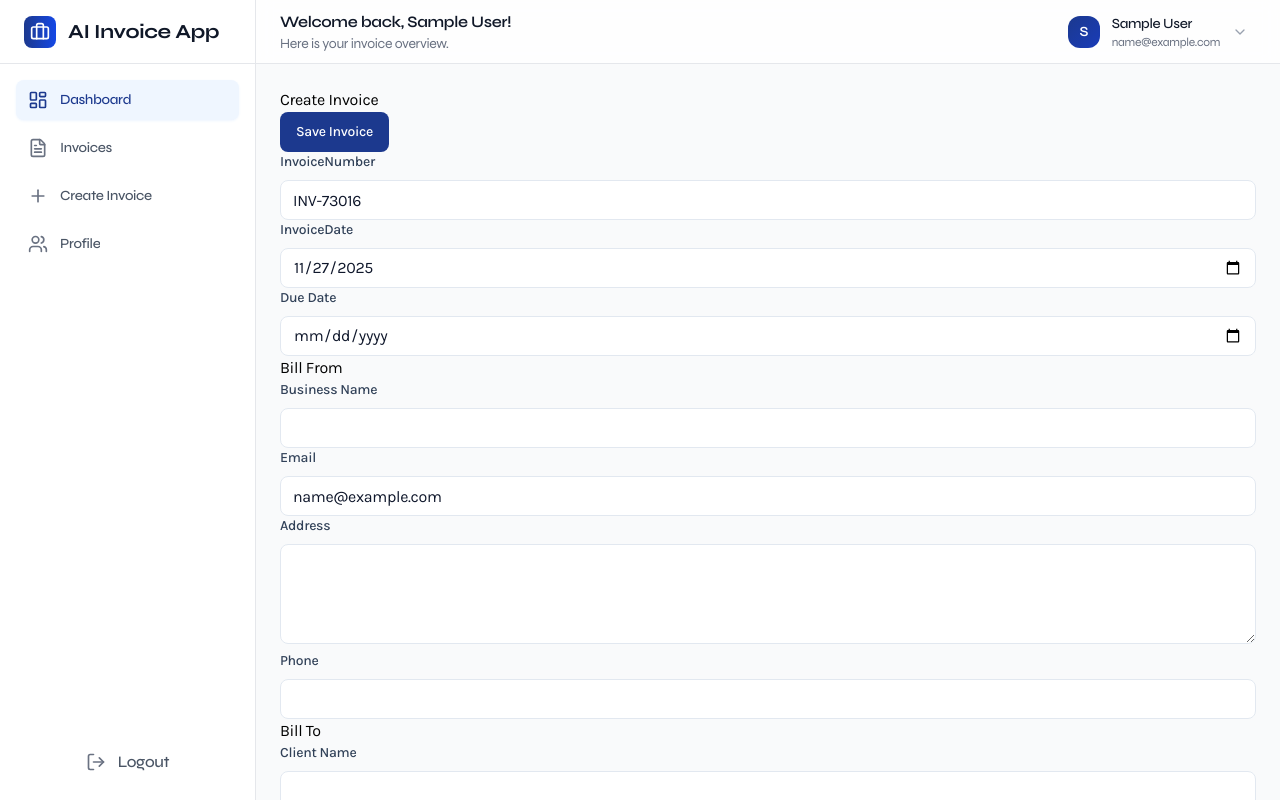
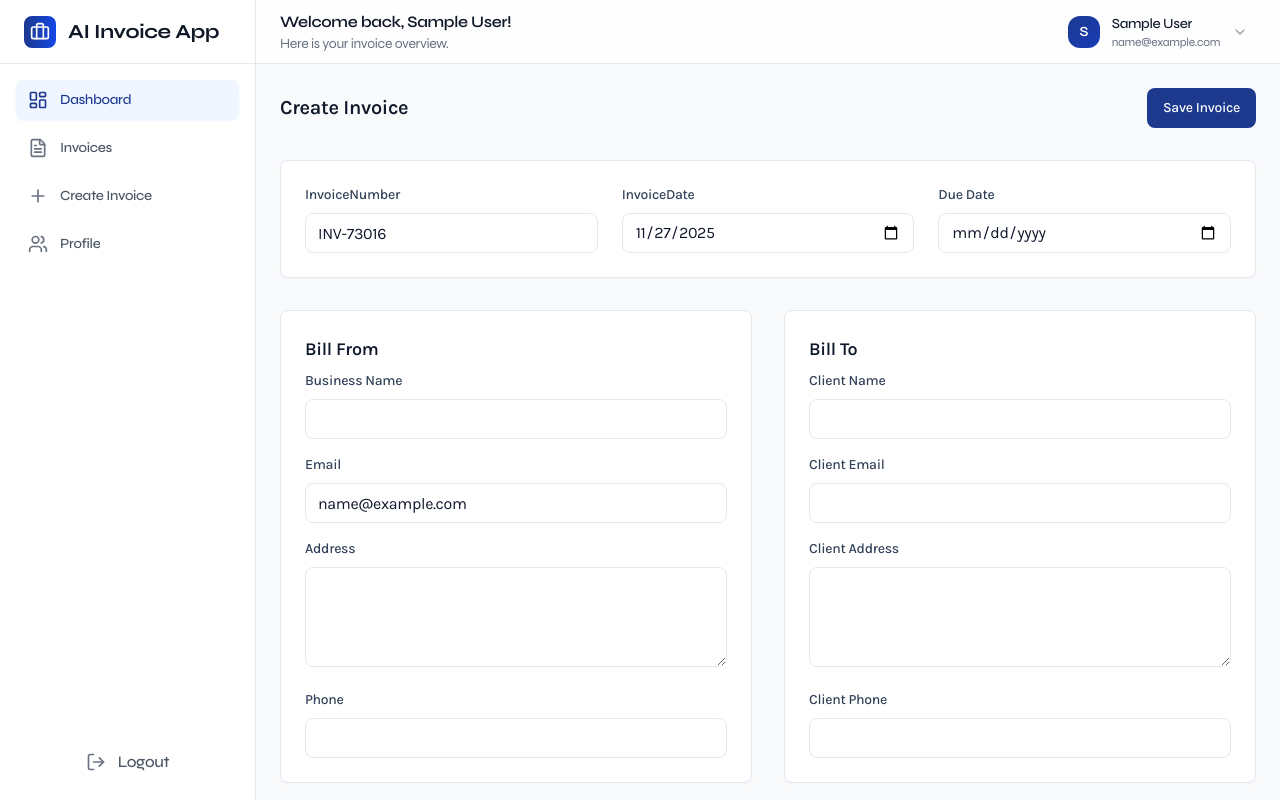
Before and after one commit to vaibhavmali-git/Invox.ai, a React app in the folder frontend/: page /invoices/new in a window 1280 px wide. Built offline with nearby package versions, Linux system fonts and the light colour scheme; no server answers; sample sign-in values are in the browser's storage; the HTML template or start-up script is replaced by a standard one.

Commit message:
feat(frontend): style CreateInvoice form layout (inputs, sections, grid, card UI)

```diff
--- a/frontend/src/pages/Invoices/CreateInvoice.jsx
+++ b/frontend/src/pages/Invoices/CreateInvoice.jsx
@@ -125,9 +125,9 @@ const CreateInvoice = ({ existingInvoice, onSave }) => {
   };
 
   return (
-    <form onSubmit={handleSubmit} className="num">
-      <div className="">
-        <h2 className="">
+    <form onSubmit={handleSubmit} className="space-y-8 pb-[100vh] num">
+      <div className="flex justify-between items-center">
+        <h2 className="text-xl font-semibold text-slate-900">
           {existingInvoice ? "Edit Invoice" : "Create Invoice"}
         </h2>
         <Button type="submit" isLoading={loading || isGeneratingNumber}>
@@ -135,8 +135,8 @@ const CreateInvoice = ({ existingInvoice, onSave }) => {
         </Button>
       </div>
 
-      <div className="">
-        <div className="">
+      <div className="bg-white p-6 rounded-lg shadow-sm shadow-gray-100 border border-slate-200">
+        <div className="grid grid-cols-1 md:grid-cols-3 gap-6">
           <InputField
             label="InvoiceNumber"
             name="invoiceNumber"
@@ -162,9 +162,9 @@ const CreateInvoice = ({ existingInvoice, onSave }) => {
         </div>
       </div>
 
-      <div className="">
-        <div className="">
-          <h3>Bill From</h3>
+      <div className="grid grid-cols-1 md:grid-cols-2 gap-8">
+        <div className="bg-white p-6 rounded-lg shadow-sm shadow-gray-100 border border-slate-200 space-y-4">
+          <h3 className="text-lg font-semibold text-slate-900 mb-2">Bill From</h3>
           <InputField
             label="Business Name"
             name="businessName"
@@ -191,8 +191,9 @@ const CreateInvoice = ({ existingInvoice, onSave }) => {
             onChange={(e) => handleInputChange(e, "billFrom")}
           />
         </div>
-        <div className="">
-          <h3 className="">Bill To</h3>
+
+        <div className="bg-white p-6 rounded-lg shadow-sm shadow-gray-100 border border-slate-200 space-y-4">
+          <h3 className="text-lg font-semibold text-slate-900 mb-2">Bill To</h3>
           <InputField
             label="Client Name"
             name="clientName"
```
